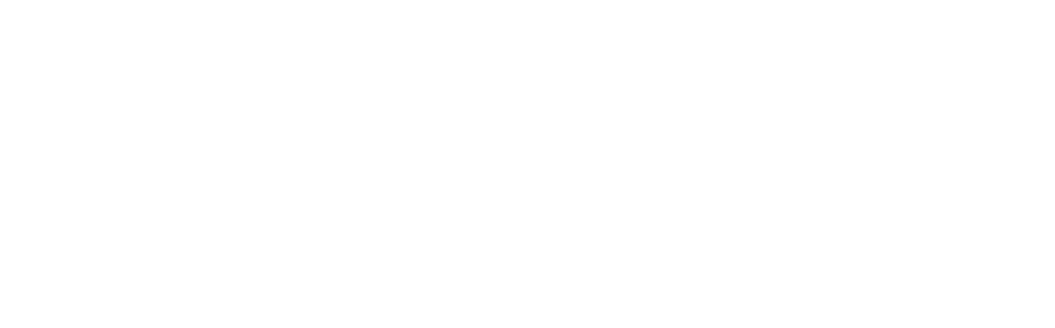
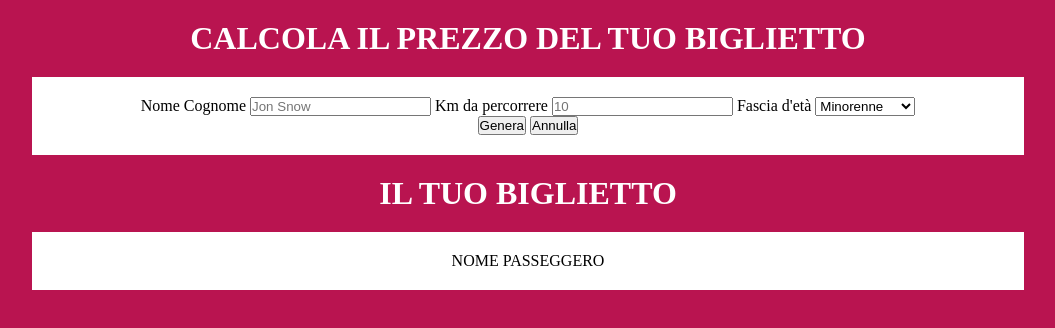
Before and after one commit to leonardobarone/js-biglietto-treno-form, a plain HTML site: page index.html in a window 1280 px wide. Shown: the whole page, without its empty margins (112-1167 px from the left). Drawn offline with Linux system fonts and the light colour scheme.

Commit message:
avanzamento layout

```diff
--- a/css/style.css
+++ b/css/style.css
@@ -4,3 +4,18 @@
     margin: 0px;
     box-sizing: border-box;
 }
+body {
+    background-color: #b91450;
+}
+.contenitore {
+    max-width: 992px;
+    margin: 0 auto;
+    background-color: white;
+    padding: 20px;
+    text-align: center;
+}
+.titolo {
+    margin: 20px 0px;
+    color: white;
+    text-align: center;
+}
--- a/index.html
+++ b/index.html
@@ -10,6 +10,38 @@
     </head>
     <body>
 
+        <h1 class="titolo">CALCOLA IL PREZZO DEL TUO BIGLIETTO</h1>
+
+        <div class="form contenitore">
+
+            <label for="nome">Nome Cognome</label>
+            <input type="text" name="nome" id="nome" placeholder="Jon Snow">
+
+            <label for="km">Km da percorrere</label>
+            <input type="number" name="km" id="km" placeholder="10">
+
+            <label for="età">Fascia d'età</label>
+            <select name="età" id="età">
+                <option value="minorenne">Minorenne</option>
+                <option value="maggiorenne">Maggiorenne</option>
+                <option value="over65">Over 65</option>
+            </select>
+
+           <div class="bottoni">
+            <button>Genera</button>
+            <button>Annulla</button>
+           </div>
+
+        </div>
+
+
+        <h1 class="titolo">IL TUO BIGLIETTO</h1>
+
+        <div class="biglietto contenitore">
+            <div id="nome">NOME PASSEGGERO</div>
+            <div id="offerta"></div>
+        </div>
+
         <!-- JS -->
         <script src="js/script.js"></script>
     </body>
```
Also changed, not shown: js/script.js (+7 -0 lines).
